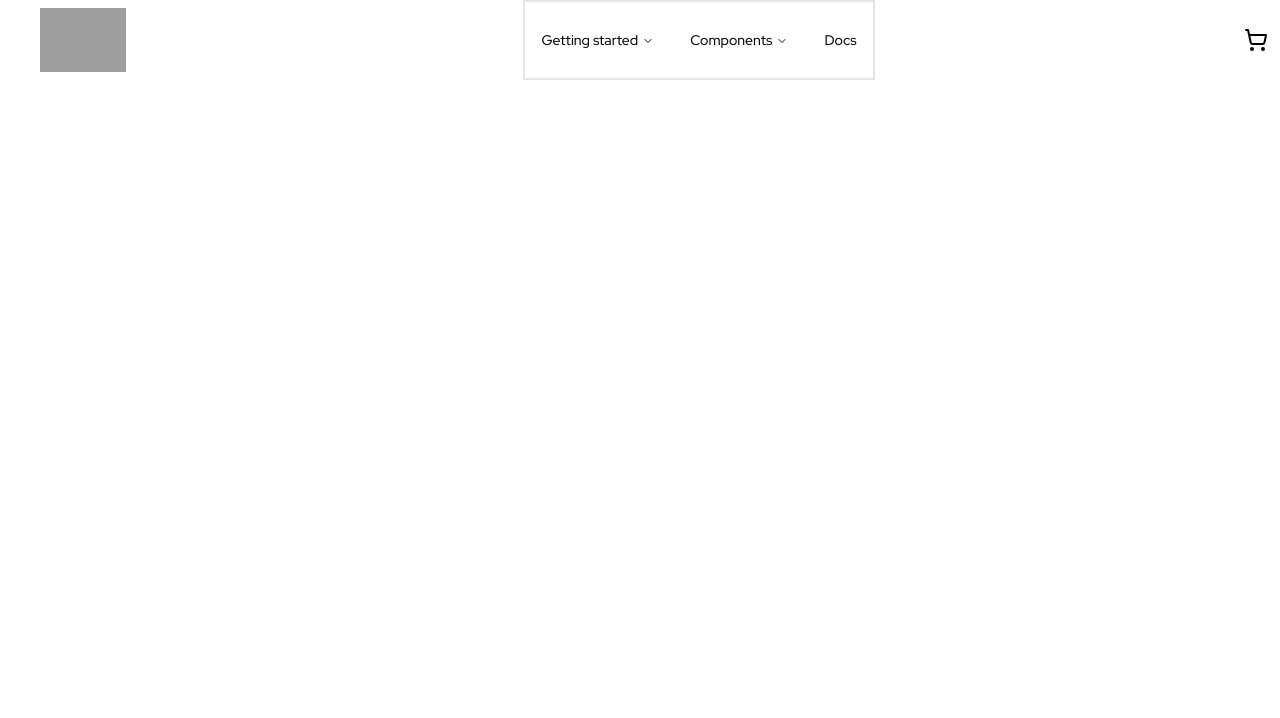
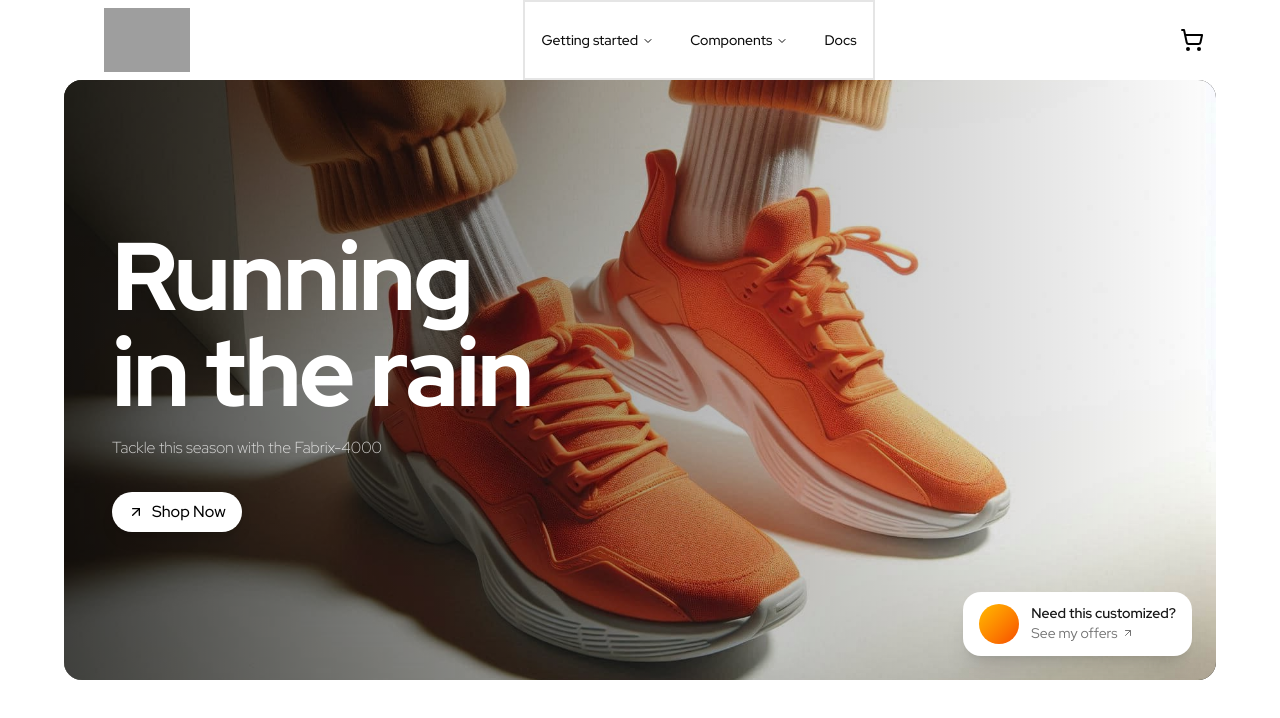
Before and after one commit to Nastaran-dev/Shop, a Next.js app: page / in a window 1280 px wide. Shown: the top 718 px of the page. Built offline with nearby package versions, Linux system fonts and the light colour scheme; grey boxes are pictures that could not be loaded.

Commit message:
feat(section1): implement HeroSection with background image, gradient overlay, and floating chat widget

```diff
--- /dev/null
+++ b/src/app/Section1/Section1.tsx
@@ -0,0 +1,65 @@
+"use client";
+import { Button } from "@/components/ui/button";
+import { ArrowUpRight } from "lucide-react";
+import Image from "next/image";
+
+export default function HeroSection() {
+  return (
+    <section className="relative w-full min-h-[600px] rounded-2xl overflow-hidden bg-neutral-900 ">
+      <div className="absolute inset-0">
+        {/* Replace src with your actual shoe image */}
+        <img
+          src="/images/orange.jpg"
+          alt="Fabrix-4000 Running Shoe"
+          className="w-full h-full object-cover object-center"
+        />
+        {/* Left gradient overlay for text readability */}
+        <div className="absolute inset-0 bg-gradient-to-r from-black/70 via-black/30 to-transparent" />
+      </div>
+
+      {/* Content */}
+      <div className="relative z-10 flex flex-col justify-center h-full min-h-[600px] px-12 py-16 max-w-2xl">
+        <h1
+          className="text-white font-extrabold leading-none tracking-tight mb-4"
+          style={{ fontSize: "clamp(3rem, 8vw, 6rem)" }}
+        >
+          Running
+          <br />
+          in the rain
+        </h1>
+
+        <p className="text-white/80 text-base mb-8 font-light">
+          Tackle this season with the Fabrix-4000
+        </p>
+
+        <Button
+          variant="secondary"
+          size="lg"
+          className="w-fit rounded-full px-6 py-3 bg-white text-black hover:bg-white/90 font-medium text-base gap-2 shadow-lg"
+        >
+          <ArrowUpRight className="w-5 h-5" />
+          Shop Now
+        </Button>
+      </div>
+
+      {/* Bottom-right floating chat widget */}
+      <div className="absolute bottom-6 right-6 z-20 bg-white rounded-2xl shadow-xl px-4 py-3 flex items-center gap-3 max-w-xs">
+        <div className="w-10 h-10 rounded-full overflow-hidden flex-shrink-0 bg-neutral-300">
+          {/* Avatar placeholder */}
+          <div className="w-full h-full bg-gradient-to-br from-amber-400 to-orange-600" />
+        </div>
+        <div>
+          <p className="text-sm font-semibold text-neutral-900 leading-tight">
+            Need this customized?
+          </p>
+          <a
+            href="#"
+            className="text-sm text-neutral-500 hover:text-neutral-800 transition-colors flex items-center gap-1"
+          >
+            See my offers <ArrowUpRight className="w-3 h-3" />
+          </a>
+        </div>
+      </div>
+    </section>
+  );
+}
--- a/src/app/layout.tsx
+++ b/src/app/layout.tsx
@@ -24,7 +24,8 @@ export default function RootLayout({
       <body
         className={`${nacyFont.variable} antialiased`}
       >
-        <Header/>
+        <div className="px-4 md:px-16"><Header/></div>
+
         {children}
       </body>
     </html>
--- a/src/app/page.tsx
+++ b/src/app/page.tsx
@@ -1,9 +1,9 @@
 import React from 'react'
-
+import HeroSection from './Section1/Section1'
 export default function page() {
   return (
-    <div>
-
+    <div className='px-4 md:px-16'>
+      <HeroSection/>
     </div>
   )
 }
```
Also changed, not shown: public/images/orange.jpg (renamed from public/images/imgi_18_67b4baf7ccdc2b332ea7333c_6e832697391b72c526a9368f22de3b98_A6182CA1-C03F-409C-AE3C-D877F7B1A5AE.jpg).
